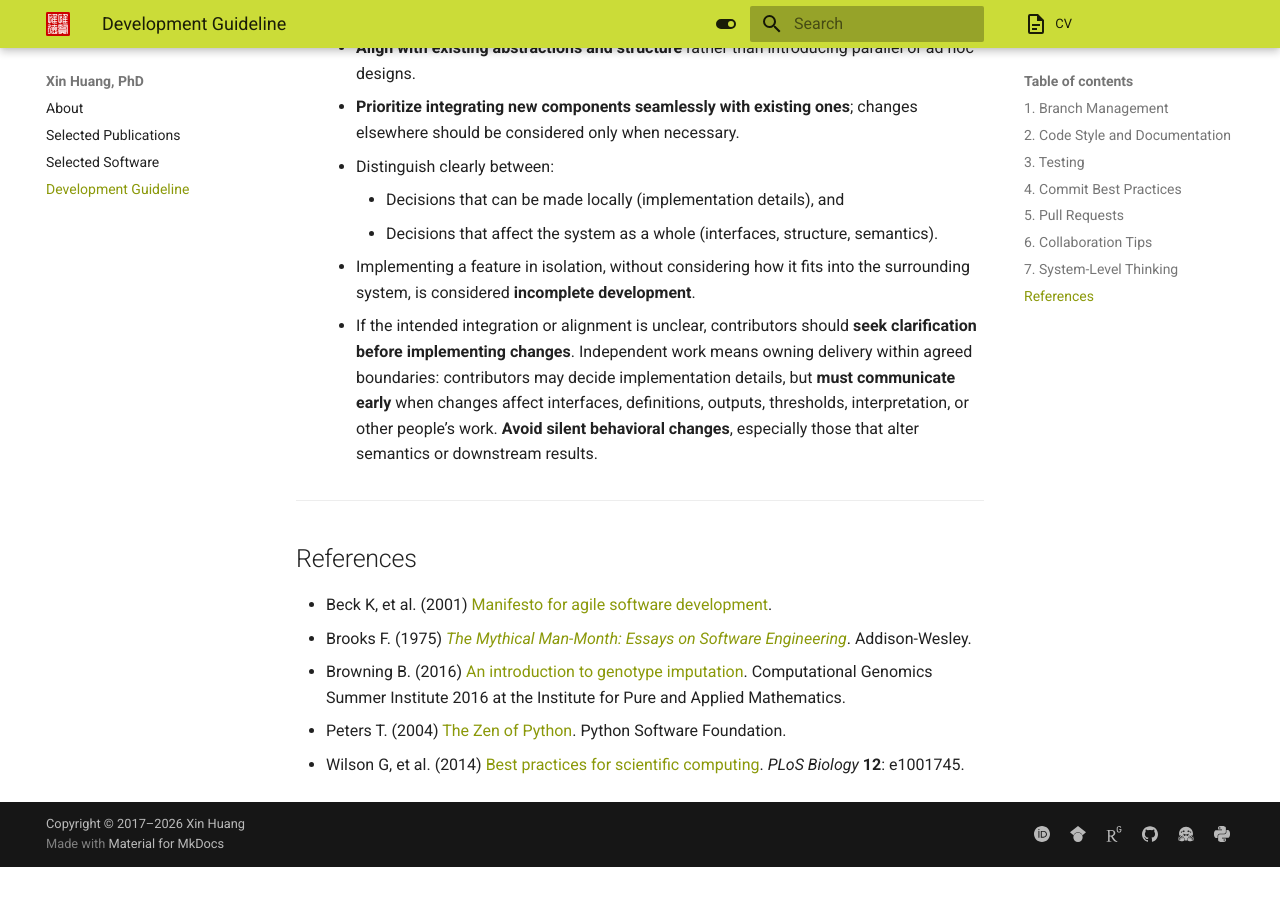
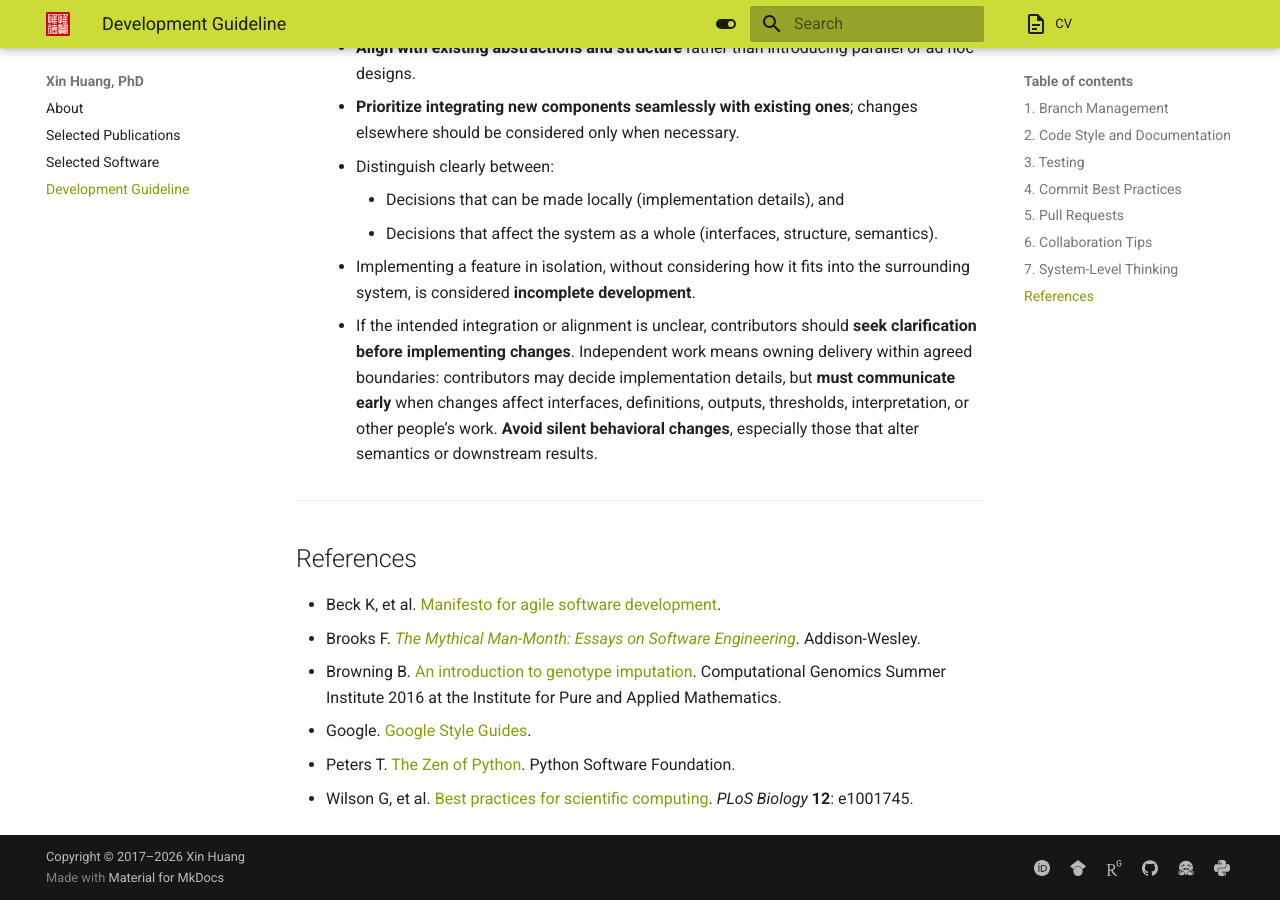
Before and after one commit to xin-huang/xin-huang.github.io, an MkDocs documentation site: the page built from docs/development.md, in a window 1280 px wide and 900 px high, scrolled down 2252 px. Built offline with MkDocs 1.6.1 and Material for MkDocs 9.7.7, drawn with Linux system fonts in a browser that asks for light colours; before the commit the page ends 3119 px from its top, so only the background shows below that.

Commit message:
update dev

```diff
--- a/docs/development.md
+++ b/docs/development.md
@@ -78,8 +78,9 @@ To maintain code quality, ensure consistency, and enable smooth collaboration ac
 
 ## References
 
-- Beck K, et al. (2001) [Manifesto for agile software development](https://agilemanifesto.org/).
-- Brooks F. (1975) [*The Mythical Man-Month: Essays on Software Engineering*](https://web.eecs.umich.edu/~weimerw/2018-481/readings/mythical-man-month.pdf). Addison-Wesley.
-- Browning B. (2016) [An introduction to genotype imputation](https://www.youtube.com/watch?v=-oUvXXg6tl8). Computational Genomics Summer Institute 2016 at the Institute for Pure and Applied Mathematics.
-- Peters T. (2004) [The Zen of Python](https://peps.python.org/pep-0020/). Python Software Foundation.
-- Wilson G, et al. (2014) [Best practices for scientific computing](https://doi.org/10.1371/journal.pbio.1001745). *PLoS Biology* **12**: e1001745.
+- Beck K, et al. [Manifesto for agile software development](https://agilemanifesto.org/).
+- Brooks F. [*The Mythical Man-Month: Essays on Software Engineering*](https://web.eecs.umich.edu/~weimerw/2018-481/readings/mythical-man-month.pdf). Addison-Wesley.
+- Browning B. [An introduction to genotype imputation](https://www.youtube.com/watch?v=-oUvXXg6tl8). Computational Genomics Summer Institute 2016 at the Institute for Pure and Applied Mathematics.
+- Google. [Google Style Guides](https://google.github.io/styleguide/).
+- Peters T. [The Zen of Python](https://peps.python.org/pep-0020/). Python Software Foundation.
+- Wilson G, et al. [Best practices for scientific computing](https://doi.org/10.1371/journal.pbio.1001745). *PLoS Biology* **12**: e1001745.
```
